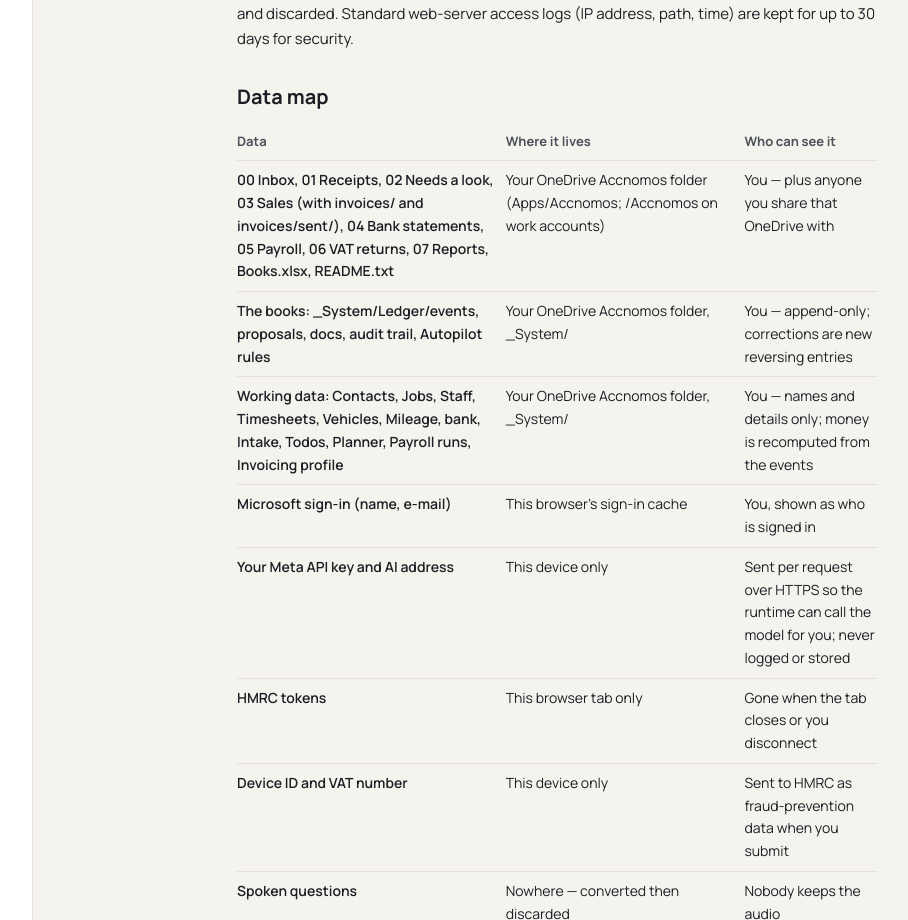
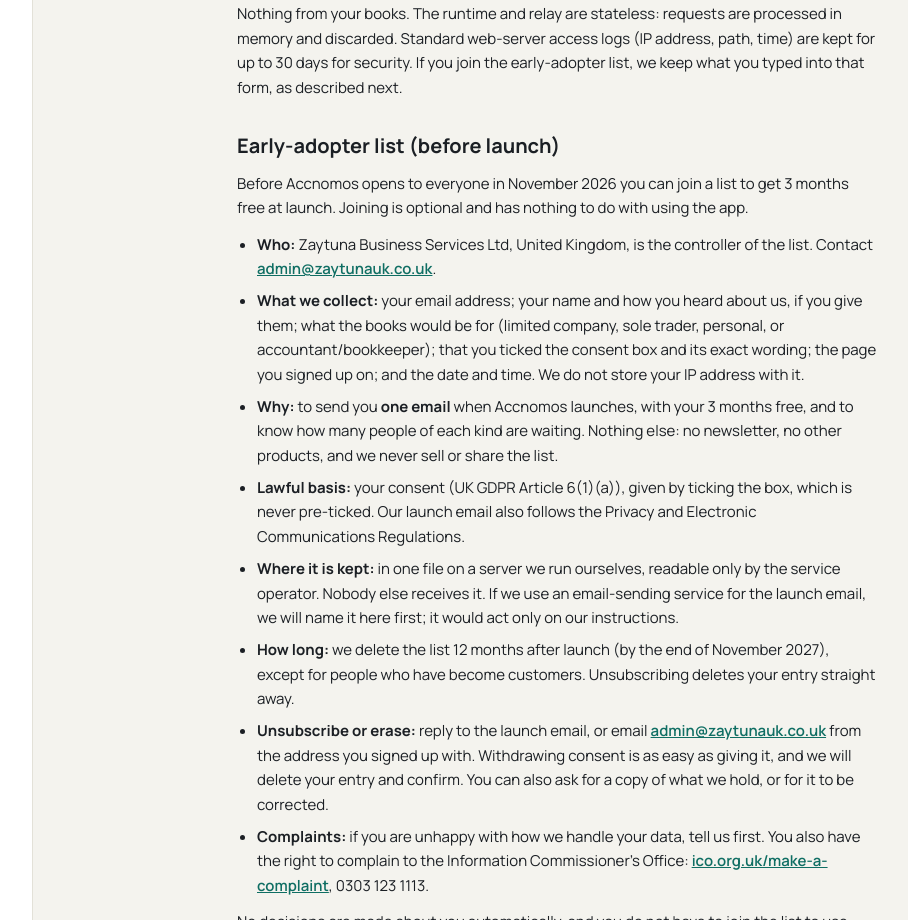
Before and after one commit to zaytunazs/accnomos, a Next.js app in the folder apps/web/: page /privacy in a window 1280 px wide. Shown: the part 1880-2800 px from the top of the page, without its empty margins (199-1107 px from the left). Built offline with nearby package versions, Linux system fonts and the light colour scheme; no server answers.

Commit message:
privacy page and SECURITY.md: the early-adopter list (what, why, consent, retention, contact, erasure)
Co-Authored-By: Claude Opus 5.5 <noreply@anthropic.com>
Claude-Session: https://claude.ai/code/session_01HDbAb7eUaLJzdsyan2MdjQ

```diff
--- a/apps/web/src/app/privacy/page.tsx
+++ b/apps/web/src/app/privacy/page.tsx
@@ -1,6 +1,6 @@
 export const metadata = { title: "Privacy policy — Accnomos" };
 
-const UPDATED = "27 October 2026";
+const UPDATED = "28 October 2026";
 
 export default function PrivacyPage() {
   return (
@@ -13,7 +13,9 @@ export default function PrivacyPage() {
         <p>
           Accnomos keeps your books in <strong>your own Microsoft OneDrive</strong>. We do not run a user database and we
           do not store your receipts, invoices, ledger or VAT figures on our servers. The AI that reads your documents runs
-          either on a machine you control or through an API key you provide.
+          either on a machine you control or through an API key you provide. The one exception is the{" "}
+          <a className="font-semibold text-teal underline" href="#early-access">early-adopter list</a>, which holds only
+          what you type into it if you choose to join.
         </p>
       </section>
 
@@ -69,8 +71,31 @@ export default function PrivacyPage() {
       <section className="mt-8 space-y-3 text-[15px] leading-relaxed">
         <h2 className="text-xl font-bold">What we keep</h2>
         <p>
-          Nothing personal. The runtime and relay are stateless: requests are processed in memory and discarded. Standard web-server access logs (IP address, path, time) are kept for up to 30 days for security.
+          Nothing from your books. The runtime and relay are stateless: requests are processed in memory and discarded. Standard web-server access logs (IP address, path, time) are kept for up to 30 days for security. If you join the early-adopter list, we keep what you typed into that form, as described next.
         </p>
+      </section>
+
+      <section id="early-access" className="mt-8 scroll-mt-6 space-y-3 text-[15px] leading-relaxed">
+        <h2 className="text-xl font-bold">Early-adopter list (before launch)</h2>
+        <p>
+          Before Accnomos opens to everyone in November 2026 you can join a list to get 3 months free at launch. Joining
+          is optional and has nothing to do with using the app.
+        </p>
+        <ul className="list-disc space-y-2 pl-5">
+          <li><strong>Who:</strong> Zaytuna Business Services Ltd, United Kingdom, is the controller of the list. Contact{" "}
+            <a className="font-semibold text-teal underline" href="mailto:admin@zaytunauk.co.uk">admin@zaytunauk.co.uk</a>.</li>
+          <li><strong>What we collect:</strong> your email address; your name and how you heard about us, if you give them; what the books would be for (limited company, sole trader, personal, or accountant/bookkeeper); that you ticked the consent box and its exact wording; the page you signed up on; and the date and time. We do not store your IP address with it.</li>
+          <li><strong>Why:</strong> to send you <strong>one email</strong> when Accnomos launches, with your 3 months free, and to know how many people of each kind are waiting. Nothing else: no newsletter, no other products, and we never sell or share the list.</li>
+          <li><strong>Lawful basis:</strong> your consent (UK GDPR Article 6(1)(a)), given by ticking the box, which is never pre-ticked. Our launch email also follows the Privacy and Electronic Communications Regulations.</li>
+          <li><strong>Where it is kept:</strong> in one file on a server we run ourselves, readable only by the service operator. Nobody else receives it. If we use an email-sending service for the launch email, we will name it here first; it would act only on our instructions.</li>
+          <li><strong>How long:</strong> we delete the list 12 months after launch (by the end of November 2027), except for people who have become customers. Unsubscribing deletes your entry straight away.</li>
+          <li><strong>Unsubscribe or erase:</strong> reply to the launch email, or email{" "}
+            <a className="font-semibold text-teal underline" href="mailto:admin@zaytunauk.co.uk">admin@zaytunauk.co.uk</a>{" "}
+            from the address you signed up with. Withdrawing consent is as easy as giving it, and we will delete your entry and confirm. You can also ask for a copy of what we hold, or for it to be corrected.</li>
+          <li><strong>Complaints:</strong> if you are unhappy with how we handle your data, tell us first. You also have the right to complain to the Information Commissioner&apos;s Office:{" "}
+            <a className="font-semibold text-teal underline" href="https://ico.org.uk/make-a-complaint/">ico.org.uk/make-a-complaint</a>, 0303 123 1113.</li>
+        </ul>
+        <p>No decisions are made about you automatically, and you do not have to join the list to use Accnomos.</p>
       </section>
 
       <section className="mt-8 space-y-3 text-[15px] leading-relaxed">
@@ -98,6 +123,7 @@ export default function PrivacyPage() {
                 { data: "Mail read during intake and triage", where: "Memory only; copies land in 00 Inbox and to-dos in _System/Todos", who: "You — full bodies and attachments are never fetched by triage" },
                 { data: "Calendar days read for planning", where: "Memory only; applied plans in _System/Planner/applied.json", who: "You — nothing written before you tap Apply" },
                 { data: "Server access logs (IP, path, time, up to 30 days)", where: "Our hosts", who: "The service operator, for security" },
+                { data: "Early-adopter list (only if you join): email, optional name, business type, how you heard, consent, time", where: "One file on our server (the runtime’s data volume)", who: "The service operator, to send one launch email; deleted 12 months after launch" },
               ].map((row) => (
                 <tr key={row.data} className="border-t border-border align-top first:border-t-0">
                   <td className="py-2 pr-3 font-semibold">{row.data}</td>
@@ -118,7 +144,7 @@ export default function PrivacyPage() {
           <li>Baseten — only if you use your own key and the server owner has switched on the Muse Spark Open verifier; the document image is then sent there for an independent second reading. In local mode documents are never sent to Baseten.</li>
           <li>HM Revenue &amp; Customs — only if you connect HMRC.</li>
         </ul>
-        <p>We do not sell data and we do not use advertising or analytics SDKs.</p>
+        <p>We do not sell data and we do not use advertising or analytics SDKs. The early-adopter list is not shared with anyone.</p>
       </section>
 
       <section className="mt-8 space-y-3 text-[15px] leading-relaxed">
@@ -141,7 +167,8 @@ export default function PrivacyPage() {
           <strong>Leaving.</strong> Disconnect clears this browser&apos;s sign-in and settings; your files stay in
           your OneDrive. To delete the books, delete the Accnomos folder in your OneDrive and remove Accnomos at{" "}
           <a className="font-semibold text-teal underline" href="https://account.live.com/myapps">account.live.com/myapps</a>.
-          No server-side delete is needed, because nothing is stored server-side.
+          No server-side delete is needed, because nothing from your books is stored server-side (the{" "}
+          <a className="font-semibold text-teal underline" href="#early-access">early-adopter list</a> is separate).
         </p>
       </section>
 
@@ -149,7 +176,7 @@ export default function PrivacyPage() {
         <h2 className="text-xl font-bold">Deleting your data</h2>
         <p>
           Delete the <em>Accnomos</em> folder in your OneDrive and sign out of the app. Because we hold no copy, that removes everything.
-          There is no server-side copy to delete.
+          There is no server-side copy of your books to delete.
         </p>
       </section>
 
```
Also changed, not shown: 1 other file (tests, documents, lock files or other folders).
